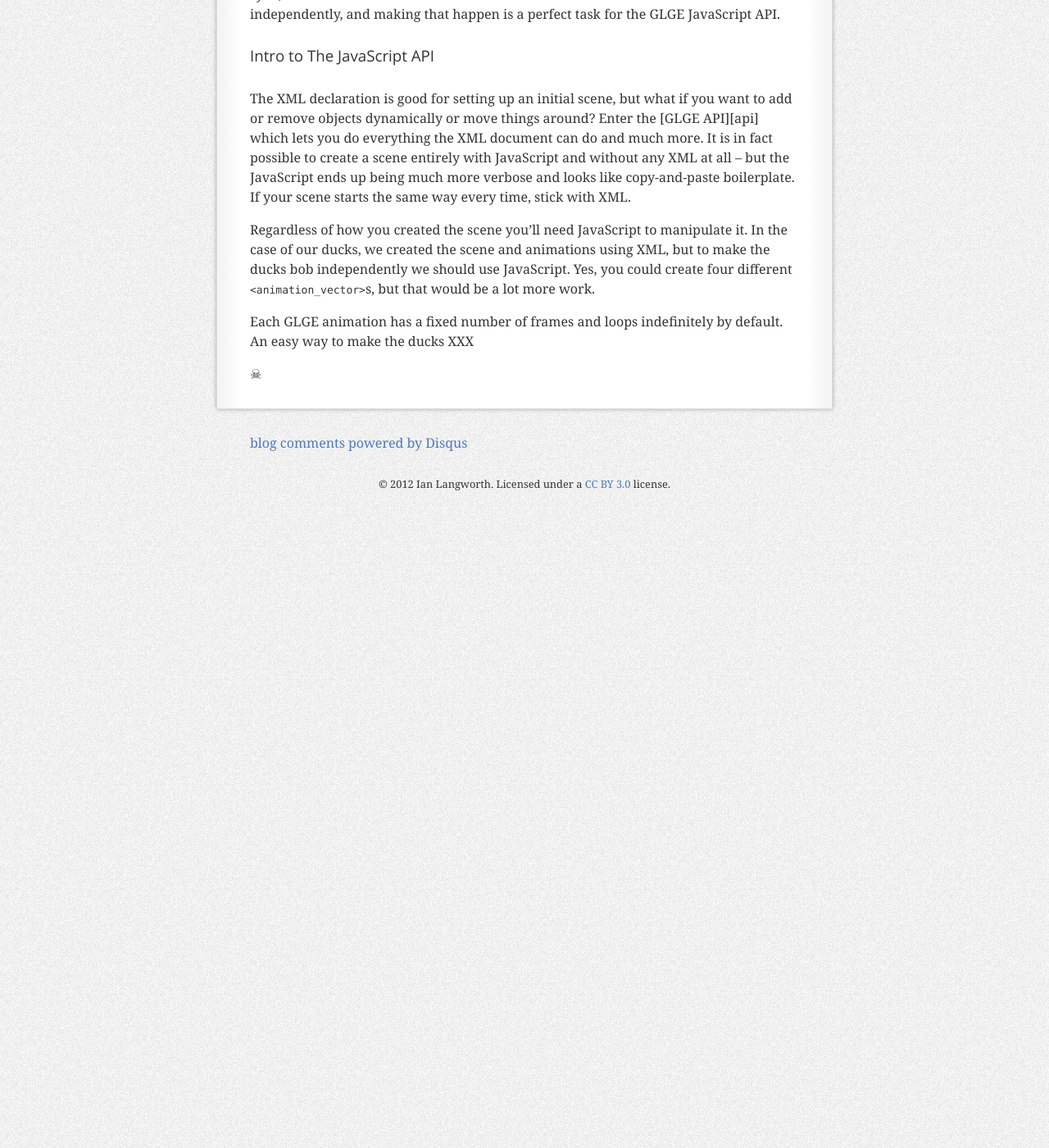
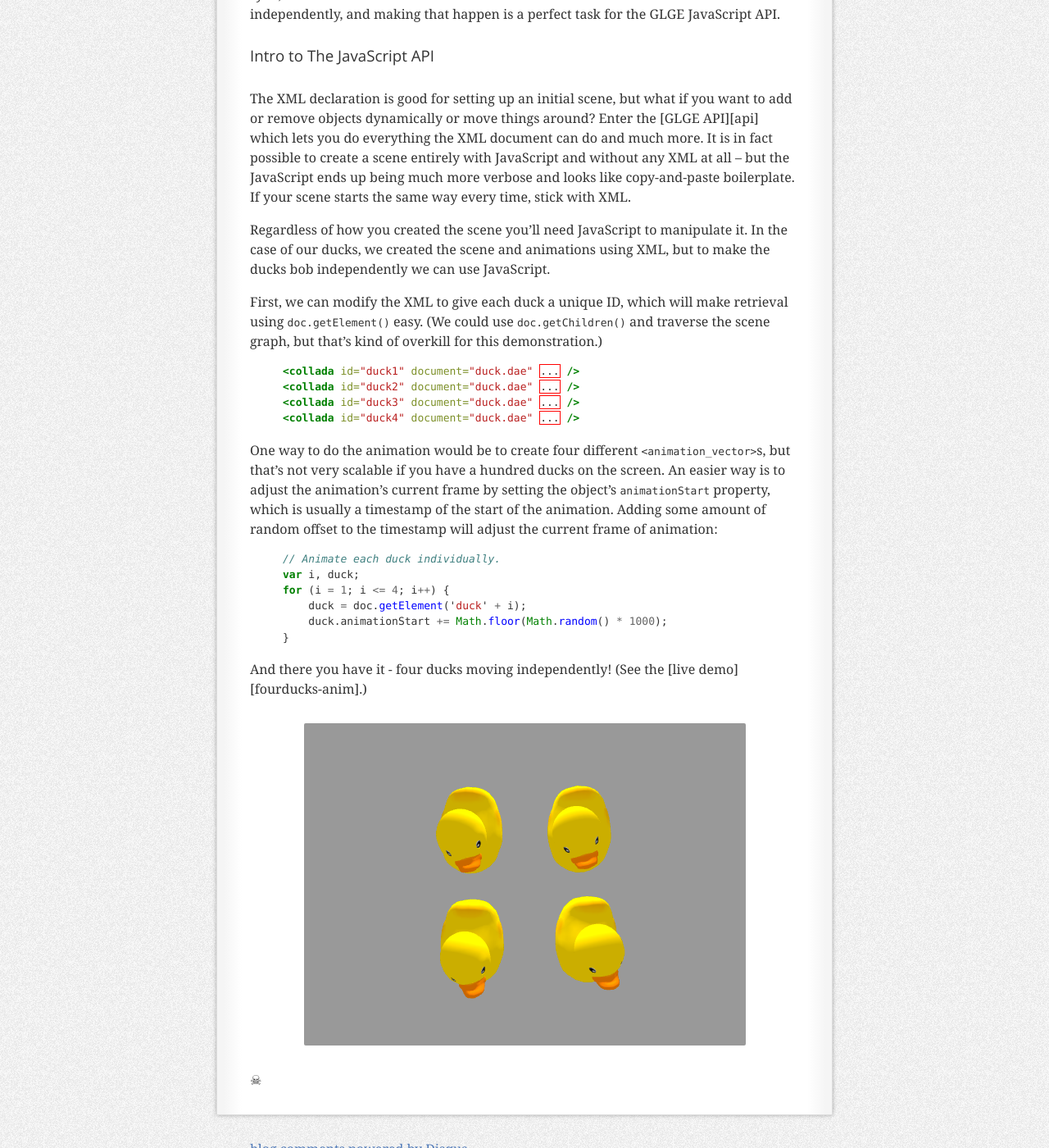
Before and after one commit to statico/statico.github.io, a Jekyll site: the page built from _posts/2012-02-01-webgl-glge-game-part-1.md, in a window 1280 px wide and 1400 px high, scrolled down 6205 px. Shown: the whole window at 82% size. Built offline with Jekyll 4.4.1, drawn with Linux system fonts in a browser that asks for light colours; comment, search, counter and statistics services are not loaded.

Commit message:
Finished animation discussion.

```diff
--- a/_posts/2012-02-01-webgl-glge-game-part-1.md
+++ b/_posts/2012-02-01-webgl-glge-game-part-1.md
@@ -154,9 +154,35 @@ And there you have it -- bobbing ducks. Unfortunately, all of the ducks bob in p
 
 The XML declaration is good for setting up an initial scene, but what if you want to add or remove objects dynamically or move things around? Enter the [GLGE API][api] which lets you do everything the XML document can do and much more. It is in fact possible to create a scene entirely with JavaScript and without any XML at all -- but the JavaScript ends up being much more verbose and looks like copy-and-paste boilerplate. If your scene starts the same way every time, stick with XML.
 
-Regardless of how you created the scene you'll need JavaScript to manipulate it. In the case of our ducks, we created the scene and animations using XML, but to make the ducks bob independently we should use JavaScript. Yes, you could create four different `<animation_vector>`s, but that would be a lot more work.
+Regardless of how you created the scene you'll need JavaScript to manipulate it. In the case of our ducks, we created the scene and animations using XML, but to make the ducks bob independently we can use JavaScript.
 
-Each GLGE animation has a fixed number of frames and loops indefinitely by default. An easy way to make the ducks XXX
+First, we can modify the XML to give each duck a unique ID, which will make retrieval using `doc.getElement()` easy. (We could use `doc.getChildren()` and traverse the scene graph, but that's kind of overkill for this demonstration.)
+
+{% highlight xml %}
+<collada id="duck1" document="duck.dae" ... />
+<collada id="duck2" document="duck.dae" ... />
+<collada id="duck3" document="duck.dae" ... />
+<collada id="duck4" document="duck.dae" ... />
+{% endhighlight %}
+
+One way to do the animation would be to create four different `<animation_vector>`s, but that's not very scalable if you have a hundred ducks on the screen. An easier way is to adjust the animation's current frame by setting the object's `animationStart` property, which is usually a timestamp of the start of the animation. Adding some amount of random offset to the timestamp will adjust the current frame of animation:
+
+{% highlight javascript %}
+// Animate each duck individually.
+var i, duck;
+for (i = 1; i <= 4; i++) {
+    duck = doc.getElement('duck' + i);
+    duck.animationStart += Math.floor(Math.random() * 1000);
+}
+{% endhighlight %}
+
+And there you have it - four ducks moving independently! (See the [live demo][fourducks-anim].)
+
+![4ducks independent](images/4ducks-independent.png)
+
+
+
+
 
 
 
```
Also changed, not shown: images/4ducks-independent.png (added).
